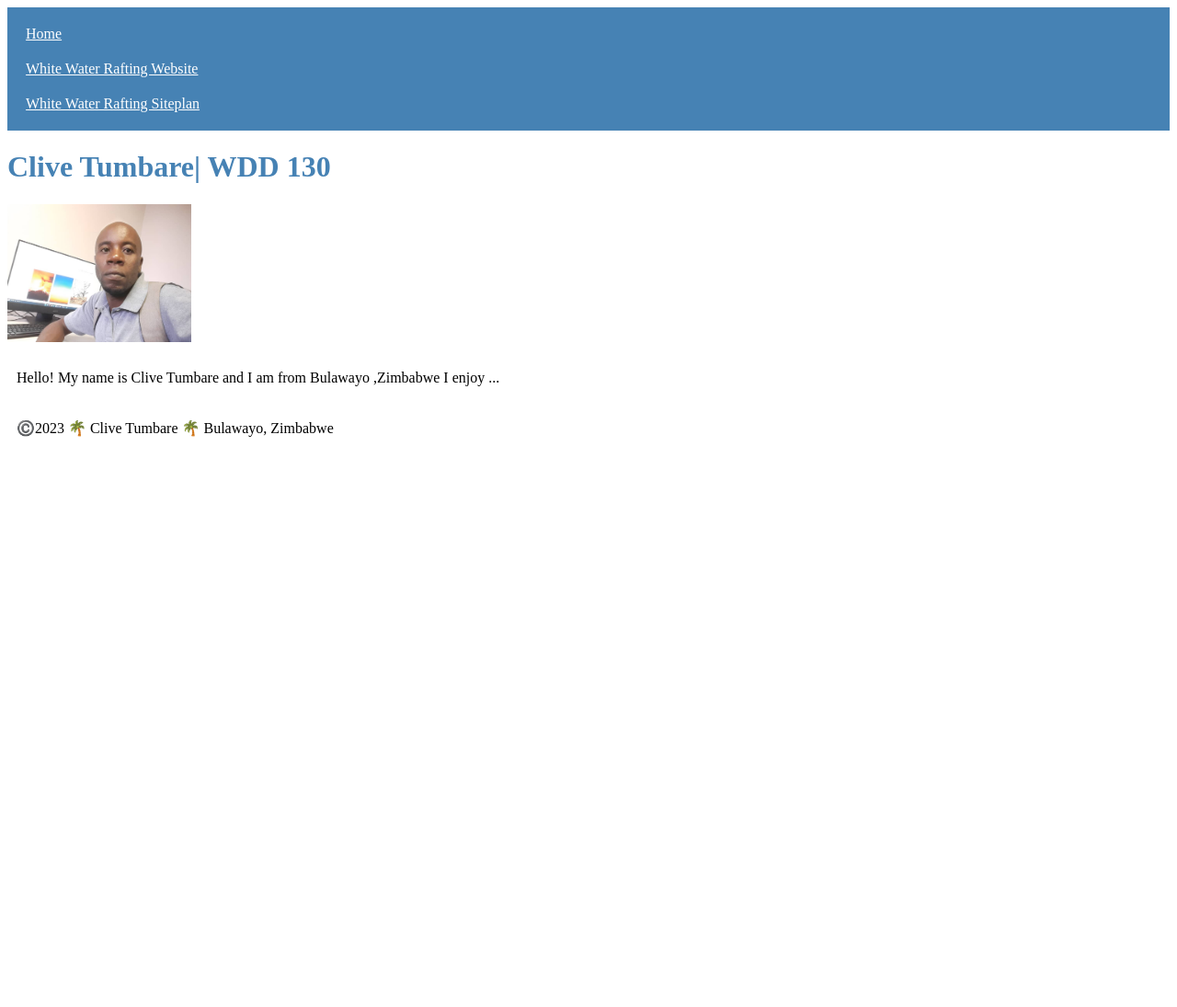
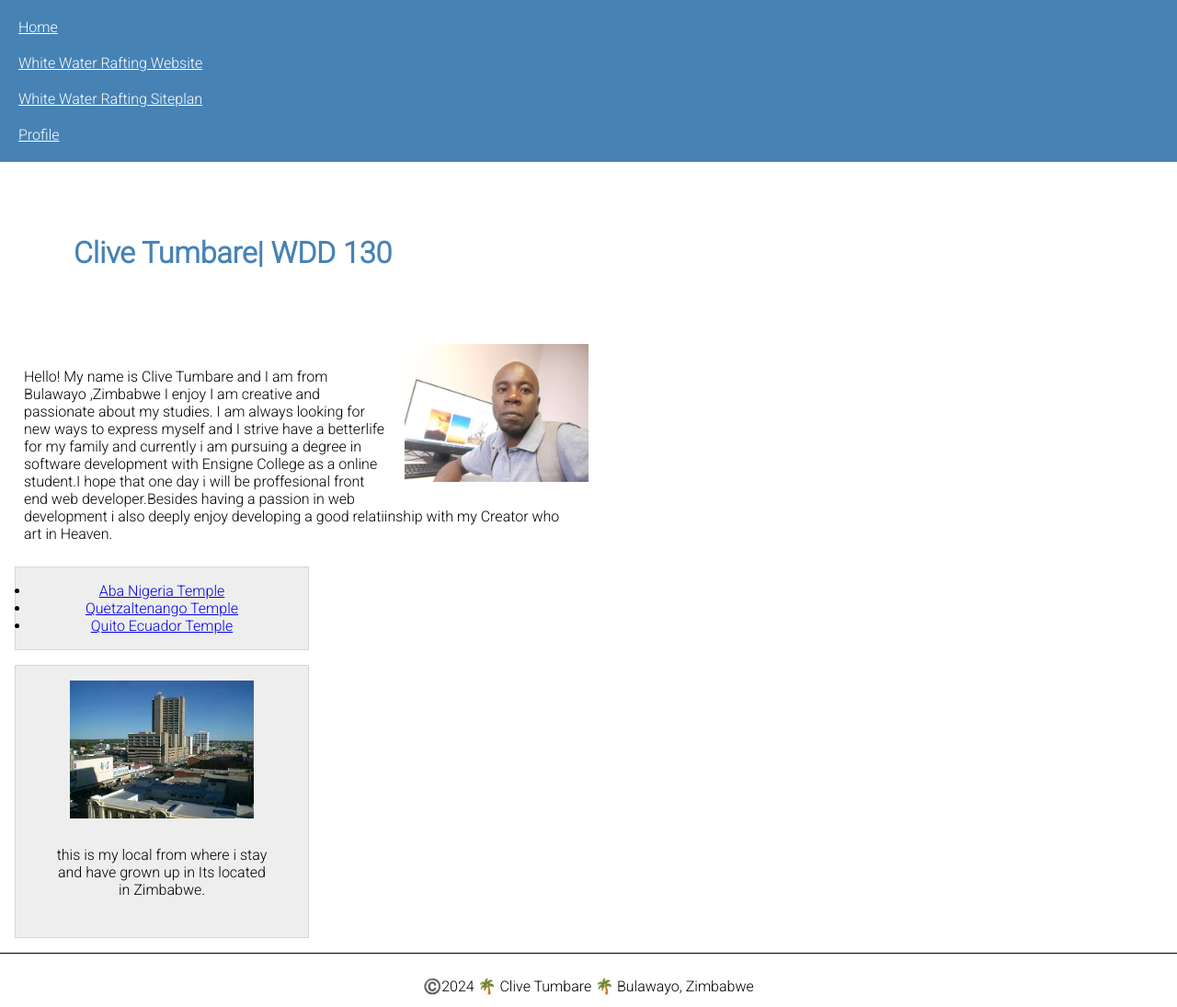
Before and after one commit to emmaclive24/wdd130, a plain HTML site: page index.html in a window 1280 px wide. Shown: the whole page at 92% size. Before the commit the page ends 800 px from the top, so only its background shows below. Drawn offline with Linux system fonts and the light colour scheme.

Commit message:
Add files via upload

```diff
--- a/index.html
+++ b/index.html
@@ -5,7 +5,11 @@
          <meta name="viewport" content="width=device-width,initial-scale=1.0">
           <title>Clive Tumbare| WDD 130</title>
 
-          <link href="styles/style.css" rel="stylesheet" />
+          <link href="styles/style.css" rel="stylesheet"/>
+
+          <link rel="preconnect" href="https://fonts.googleapis.com">
+<link rel="preconnect" href="https://fonts.gstatic.com" crossorigin>
+<link href="https://fonts.googleapis.com/css2?family=Roboto:wght@300&display=swap" rel="stylesheet">
           </head>
           <body>
                <header>
@@ -13,16 +17,55 @@
                        <a href="#">Home</a>
                        <a href="wwr/">White Water Rafting Website</a>
                        <a href="wwr/site-plan-rafting.html">White Water Rafting Siteplan</a>
+                       <a href="https://www.facebook.com/">Profile</a>
+
                        </nav>
             </header>
          <main>
               <h1>Clive Tumbare| WDD 130
               </h1>
               <img src="images/profile.jpg" alt="Hello, my name is CliveTumbare" width="200">
-      <p>Hello! My name is Clive Tumbare and I am from Bulawayo  ,Zimbabwe I enjoy ... </p>
-      </main>
+
+
+              <p>
+                Hello! My name is Clive Tumbare and I am from Bulawayo  ,Zimbabwe I enjoy
+         I am creative and passionate about my studies. I am always looking for new ways to express myself
+         and I strive have a betterlife for my family and currently i am pursuing a degree
+        in software development with Ensigne College as a online student.I hope that one
+         day i will be proffesional front end web developer.Besides having a passion in web development
+        i also deeply enjoy developing a good relatiinship with my Creator who art in Heaven.
+      </p>
+
+      <aside class="box ">
+
+     <ul>
+        <li><a href="https://www.churchofjesuschrist.org/temples/details/aba-nigeria-temple?lang=eng" target="_blank">
+            Aba Nigeria Temple</a></li>
+        <li><a href="https://www.churchofjesuschrist.org/temples/details/quetzaltenango-guatemala-temple?lang=eng "
+            target="_blank"> Quetzaltenango Temple</a></li>
+        <li><a href="https://www.churchofjesuschrist.org/temples/details/quito-ecuador-temple?lang=eng" target="_blank">
+            Quito Ecuador Temple
+        </a></li>
+     </ul>
+
+
+    </main>
+
+    <aside class="box">
+
+        <img src="images/byo.jfif " alt="this is my local from where i stay and have grown up in
+        Its located in Zimbabwe.">
+
+        <p>
+            this is my local from where i stay and have grown up in
+        Its located in Zimbabwe.</p>
+
+    </aside>
+
       <footer>
-           <p>©️2023 🌴 Clive Tumbare 🌴 Bulawayo, Zimbabwe<p>
+           <p>©️2024 🌴 Clive Tumbare 🌴 Bulawayo, Zimbabwe<p>
+
            </footer>
            </body>
+           <!-- 22 April 2023-->
            </html>
--- a/styles/style.css
+++ b/styles/style.css
@@ -1,3 +1,14 @@
+*{
+    margin: 0;
+    padding: 0;
+    box-sizing: border-box;
+}
+body{
+    font-size: 16px;
+    font-family: Roboto,Arial,sans-serif;
+
+}
+
 nav{
 background-color: steelblue;
 padding: 10px;
@@ -10,14 +21,54 @@ nav a{
 }
 h1{
     color: steelblue;
+    padding: 5rem;
 }
-image{
+main {
+    max-width: 640px;
+}
+ main image{
     width: 150px;
     height: auto;
     border:  1px solid steelblue;
     padding: 2px;
-    box-shadow: 0 0 30px;
+    box-shadow: 0 0 30px gray;
+
+}
+p{
+    margin: 1rem;
+}
+main img{
+    float: right;
+    margin: 0 0 1rem 1rem;
 }
 p{
     padding: 10px;
 }
+aside{
+width: 20em;
+text-align: center;
+}
+footer{
+
+    margin-top: 1em;
+    border-top: 1px solid #000;
+    text-align:  center;
+}
+    aside img{
+        width: 200px;
+        height: auto;
+    }
+    aside h2{
+        position: absolute;
+        top: 60px;
+        left: 200px;
+
+    }
+/*Class Selectors */
+.box{
+margin:  1rem;
+border: 1px solid rgba(0,0, 0, 0.1) ;
+padding: 1rem;
+background-color:  #eee;
+color: #000;
+}
--- a/wwr/styles/site-plan-rafting.css
+++ b/wwr/styles/site-plan-rafting.css
@@ -1,15 +1,15 @@
 @import url('https://fonts.google.com/specimen/Merriweather?category=Serif');
 :root{
 
---primary-color:var(--black)
---secondary-color:var(--red)
---accent-color1:var(--lavender)
---accent-color2:var(--blue)
---heading-font:ITC Arial;
---paragraph-font:Times,serif;
---nav-background-color:var(--midnight blue)
---nav-link-color:var(--olive)
---nav-hover-background-color:var(--soft orange)
+--primary-color:var(--primary-color)
+--secondary-color:var(--primary-color)
+--accent-color1:var(--primary-color)
+--accent-color2:var(--primary-color)
+--heading-font:var(--primary-color)
+--paragraph-font:var(--primary-color)
+--nav-background-color:var(--primary-color)
+--nav-link-color:var(--primary-color)
+--nav-hover-background-color:var(--primary-color)
 
 }
 header{
```
Also changed, not shown: wwr/site-plan-rafting.html (+1 -1 lines), images/byo.jfif (added), images/byu.jfif (added), images/zim.jpg (added).
